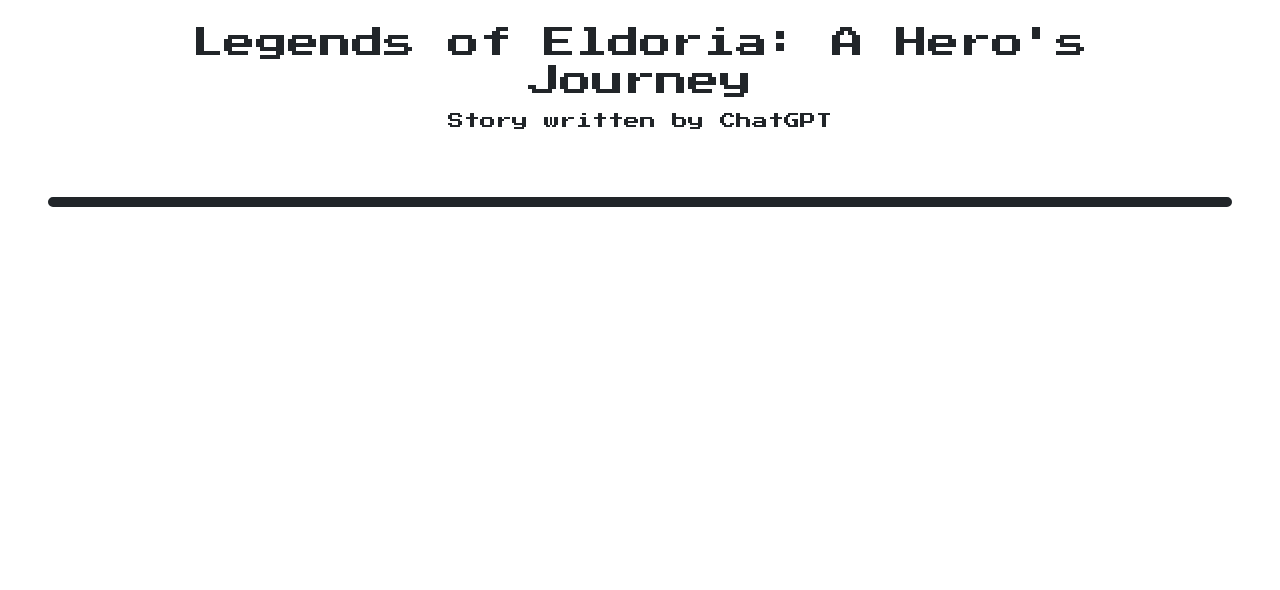
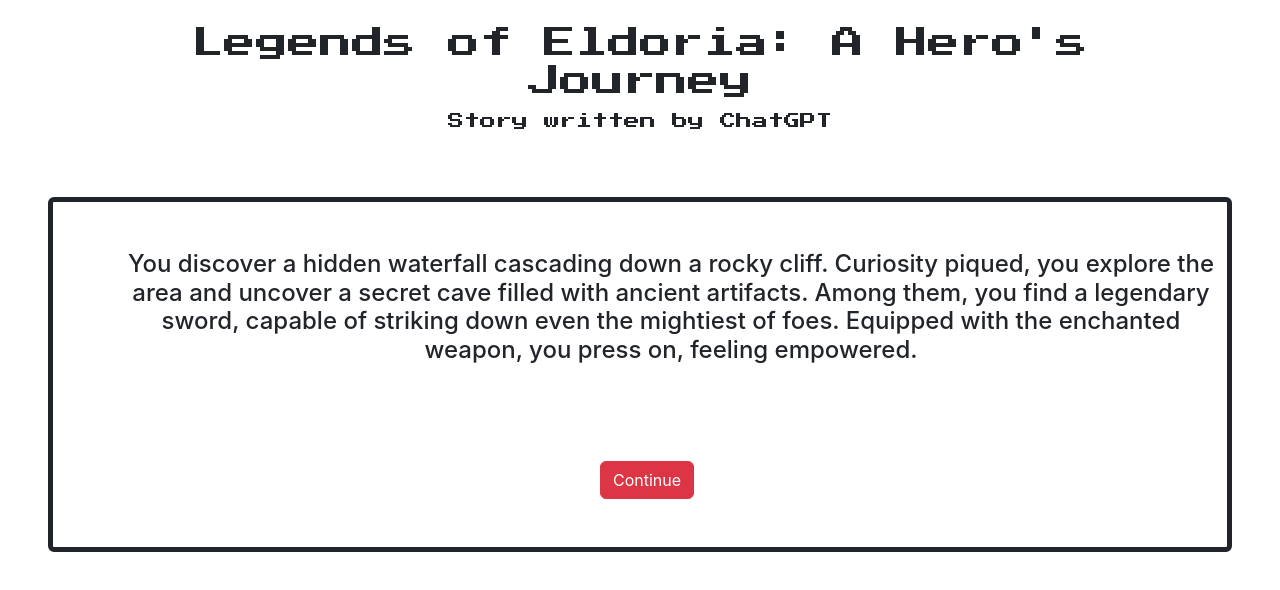
Before and after one commit to codingWithAaron/Legends-of-Eldoria, a React (Create React App) app: page /unchartedwilderness in a window 1280 px wide. Shown: the top 590 px of the page. Built offline with nearby package versions, Linux system fonts and the light colour scheme.

Commit message:
UnchartedWilderness component created

```diff
--- a/src/screen/Screen.js
+++ b/src/screen/Screen.js
@@ -6,6 +6,7 @@
 import AcceptIntro from "./accept/AcceptIntro";
 import ForkInRoad from "./accept/ForkInRoad";
 import HeartOfForest from "./accept/HeartOfForest";
+import UnchartedWilderness from "./accept/UnchartedWilderness";
 
 function Screen(){
  return (
@@ -30,6 +31,9 @@
                 <Route path="/heartofforest" exact={true}>
                     <HeartOfForest />
                 </Route>
+                <Route path="/unchartedwilderness" exact={true}>
+                    <UnchartedWilderness />
+                </Route>
 
             </Switch>
         </div>
--- a/src/screen/accept/ForkInRoad.js
+++ b/src/screen/accept/ForkInRoad.js
@@ -20,7 +20,7 @@
                     <Link to="/heartofforest" className="btn btn-danger">Heart of the Forest</Link>
                 </div>
                 <div>
-                    <Link to="#" className="btn btn-danger">Uncharted Wilderness</Link>
+                    <Link to="/unchartedwilderness" className="btn btn-danger">Uncharted Wilderness</Link>
                 </div>
             </div>
         </div>
--- /dev/null
+++ b/src/screen/accept/UnchartedWilderness.js
@@ -0,0 +1,23 @@
+import React from "react";
+import { Link } from "react-router-dom/cjs/react-router-dom.min";
+
+function UnchartedWilderness(){
+    return (
+        <>
+            <div className="container d-flex flex-column m-5">
+                <div className="text-center">
+                    <div className="mb-5">
+                        <h4>You discover a hidden waterfall cascading down a rocky cliff. Curiosity piqued, you explore the area and uncover a secret cave filled with ancient artifacts. Among them, you find a legendary sword, capable of striking down even the mightiest of foes. Equipped with the enchanted weapon, you press on, feeling empowered.</h4>
+                    </div>
+                </div>
+                <div className="text-center mt-5 d-flex justify-content-center">
+                    <div className="me-5">
+                        <Link to="#" className="btn btn-danger">Continue</Link>
+                    </div>
+                </div>
+            </div>
+        </>
+    )
+}
+
+export default UnchartedWilderness
```
